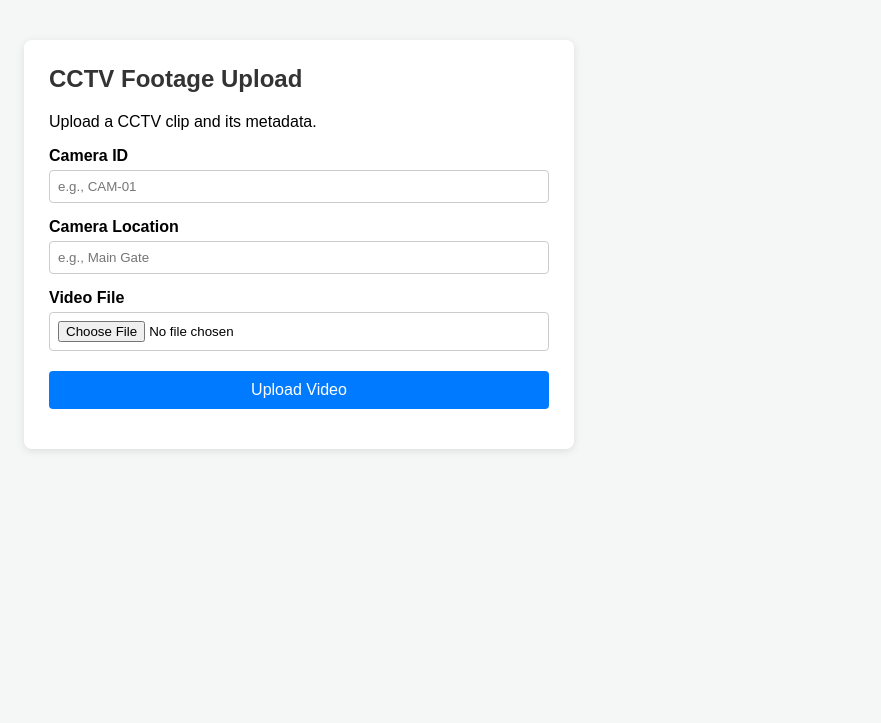
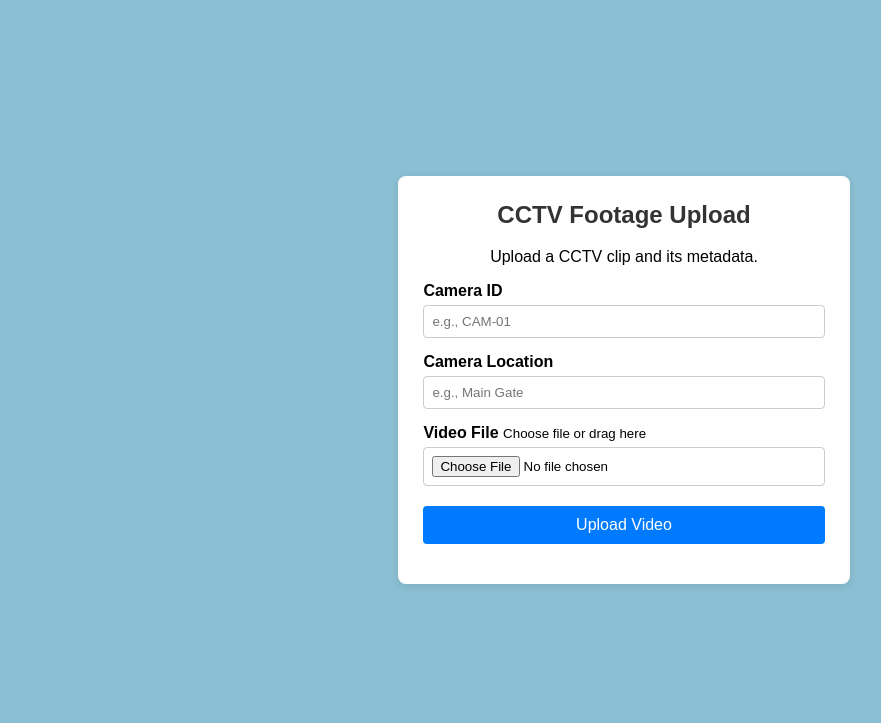
Before and after one commit to Siri-Konda/accident_detection_by_pragya, a plain HTML site: page static/index.html in a window 1280 px wide. Shown: the whole page, without its empty margins (16-897 px from the left). Drawn offline with Linux system fonts and the light colour scheme; files that its build step writes are made by us from their sources.

Commit message:
Refactor HTML structure and update styles

```diff
--- a/static/index.html
+++ b/static/index.html
@@ -4,19 +4,76 @@
     <meta charset="UTF-8">
     <meta name="viewport" content="width=device-width, initial-scale=1.0">
     <title>CCTV Video Upload</title>
+    <link rel="stylesheet" href="style.css">
     <style>
-        body { font-family: Arial, sans-serif; margin: 40px; background-color: #f4f7f6; }
-        .card { max-width: 500px; background: white; padding: 25px; border-radius: 8px; box-shadow: 0 2px 8px rgba(0,0,0,0.1); }
-        h2 { margin-top: 0; color: #333; }
-        label { font-weight: bold; display: block; margin-top: 15px; }
-        input[type="text"], input[type="file"] { width: 100%; padding: 8px; margin-top: 5px; box-sizing: border-box; border: 1px solid #ccc; border-radius: 4px;}
-        button { margin-top: 20px; background-color: #007bff; color: white; border: none; padding: 10px 15px; border-radius: 4px; cursor: pointer; width: 100%; font-size: 16px;}
-        button:hover { background-color: #0056b3; }
-        #status { margin-top: 15px; font-weight: bold; text-align: center; }
+        body{
+            font-family:Arial,sans-serif;
+            margin:40px;
+            background-color:#8bbfd3;
+            justify-content: center;
+        }
+        .card{
+            max-width:500px;
+            background:white;
+            padding:25px;
+            border-radius:8px;
+            box-shadow:0 2px 8px rgba(0,0,0,0.1);
+        }
+        h2{
+            margin-top:0;
+            color:#333;
+            text-align: center;
+        }
+label{
+    font-weight:bold;
+    display:block;
+    margin-top:15px;
+}
+input[type="text"], input[type="file"] {
+    width: 100%;
+    padding: 8px;
+    margin-top: 5px;
+    box-sizing: border-box;
+    border: 1px solid #ccc;
+    border-radius: 4px;
+}
+button {
+    margin-top: 20px;
+    background-color: #007bff;
+    color: white; border: none;
+    padding: 10px 15px;
+    border-radius: 4px;
+    cursor: pointer; width: 100%;
+    font-size: 16px;
+}
+button:hover {
+    background-color: #0056b3;
+}
+#status {
+    margin-top: 15px;
+    font-weight: bold;
+    text-align: center;
+}
+.container{
+    display:grid;
+    margin:auto;
+    height:85vh;
+    place-items: center;
+    justify-content:center;
+    align-content: center;
+    flex:1;
+}
+.upload-text{
+    font-size: smaller;
+    font-weight: lighter;
+}
+p{
+    text-align: center;
+}
 </style>
 </head>
 <body>
-
+<div class="container">
     <div class="card">
         <h2>CCTV Footage Upload</h2>
         <p>Upload a CCTV clip and its metadata.</p>
@@ -28,13 +85,15 @@
             <label for="cameraLocation">Camera Location</label>
             <input type="text" id="cameraLocation" placeholder="e.g., Main Gate" required />
 
-        <label for="videoInput">Video File</label>
+            <label for="videoInput">Video File
+                <span id="file-name" class="upload-text">Choose file or drag here</span>
+            </label>
             <input type="file" id="videoInput" accept="video/*" required />
-
             <button type="submit">Upload Video</button>
         </form>
 
         <div id="status"></div>
+    </div>
 </div>
 
 <script>
@@ -48,6 +107,7 @@
 
         if (!fileInput.files[0]) return;
 
+        // Append text fields and file to FormData
         const formData = new FormData();
         formData.append('video', fileInput.files[0]);
         formData.append('camera_id', cameraId);
@@ -65,7 +125,7 @@
             if (response.ok) {
                 statusDiv.style.color = "green";
                 statusDiv.innerText = "Done! Video and metadata saved successfully.";
-                document.getElementById('uploadForm').reset();
+                document.getElementById('uploadForm').reset(); // Clear the form
             } else {
                 statusDiv.style.color = "red";
                 statusDiv.innerText = `Error: ${result.detail || 'Upload failed'}`;
```
Lines whose indentation alone changed are shown as unchanged.
